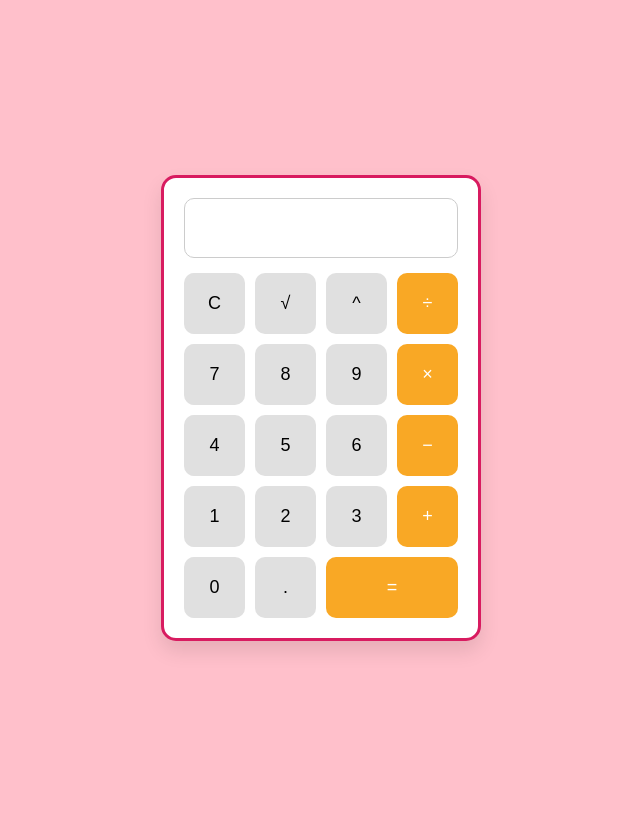
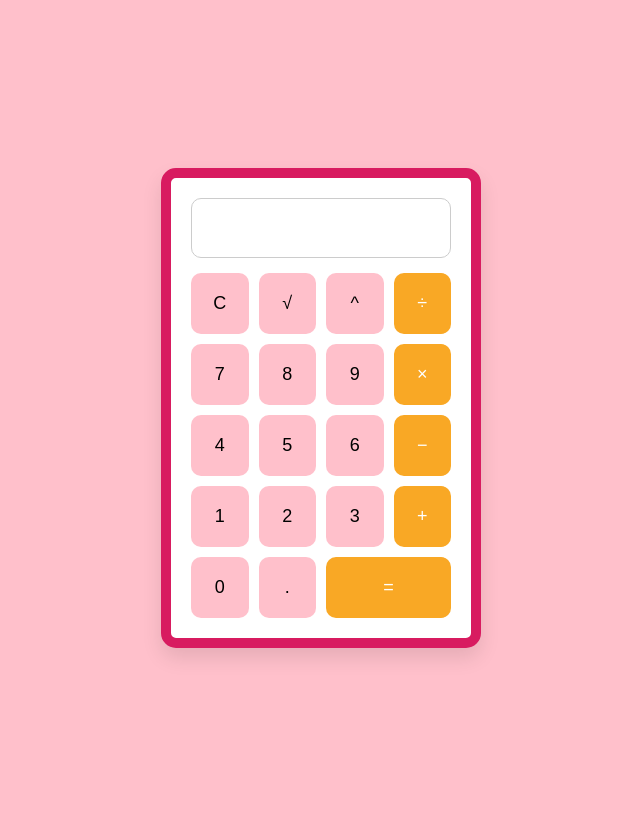
Before and after one commit to paulatrzcinska/NDABO, a Flask app: page / in a window 1280 px wide. Shown: the whole page, without its empty margins (319-959 px from the left). Run offline with Flask 3, Linux system fonts and the light colour scheme.

Commit message:
bordeline2

```diff
--- a/static/style.css
+++ b/static/style.css
@@ -20,7 +20,7 @@ body {
 
 .kalkulator {
   background: white;
-  border: 3px solid #d81b60;
+  border: 10px solid #d81b60;
   padding: 20px;
   border-radius: 15px;
   box-shadow: 0 10px 20px rgba(0, 0, 0, 0.1);
@@ -49,7 +49,7 @@ button {
   font-size: 18px;
   border: none;
   border-radius: 10px;
-  background: #e0e0e0;
+  background: pink;
   cursor: pointer;
   transition: 0.2s;
 }
```
